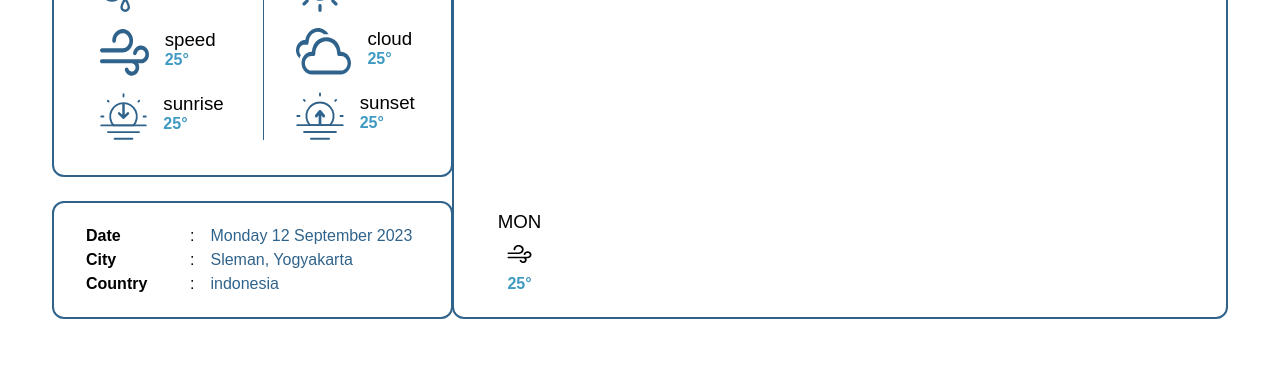
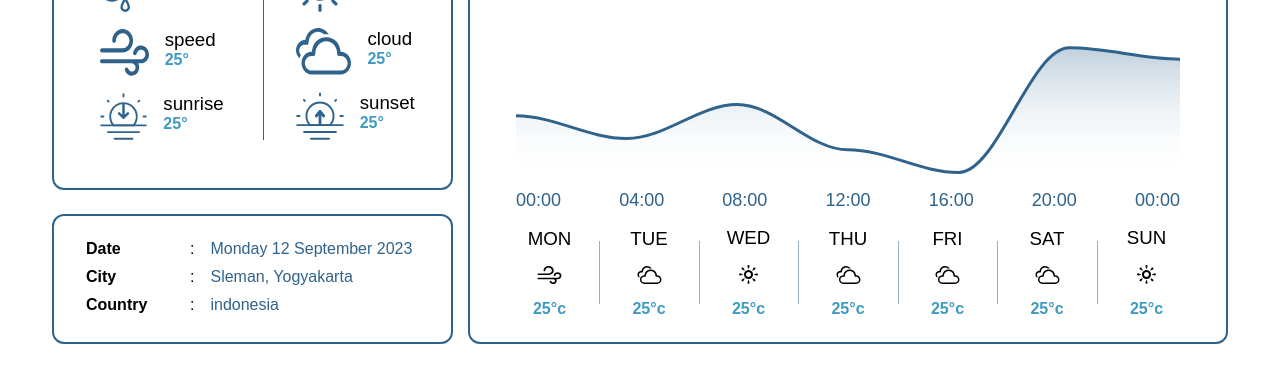
Before and after one commit to h-yusuf/wheatheringAPI, a plain HTML site: page index.html in a window 1280 px wide. Shown: the part 491-877 px from the top of the page. Before the commit the page ends 852 px from the top, so only its background shows below. Drawn offline with nearby package versions, Linux system fonts and the light colour scheme; a web font is replaced by a local one.

Commit message:
add file

```diff
--- a/index.html
+++ b/index.html
@@ -1,65 +1,69 @@
 <!DOCTYPE html>
 <html lang="en">
-
   <head>
-    <meta charset="UTF-8">
-    <meta name="viewport" content="width=device-width, initial-scale=1.0">
+    <meta charset="UTF-8" />
+    <meta name="viewport" content="width=device-width, initial-scale=1.0" />
     <title>Weateher.sh</title>
-        <link rel="preconnect" href="https://fonts.googleapis.com">
-        <link rel="preconnect" href="https://fonts.gstatic.com" crossorigin>
-        <link href="https://fonts.googleapis.com/css2?family=Laila:wght@300;400;500&display=swap" rel="stylesheet">
-        <link rel="stylesheet" href="style.css">
+    <link rel="preconnect" href="https://fonts.googleapis.com" />
+    <link rel="preconnect" href="https://fonts.gstatic.com" crossorigin />
+    <link
+      href="https://fonts.googleapis.com/css2?family=Laila:wght@300;400;500&display=swap"
+      rel="stylesheet"
+    />
+    <link rel="stylesheet" href="style.css" />
   </head>
 
   <body>
     <nav>
       <div class="navbar">
-        <img src="./asset/Weather.sh.png" alt="">
+        <img src="./asset/Weather.sh.png" alt="" />
         <div class="nav-between">
           <div class="search">
-                <input type="text" placeholder="Enter City Name">
-                <button type="button" ><ion-icon name="search-outline"></ion-icon></button>
+            <input type="text" id="input" placeholder="Enter City Name" aria-describedby="button-submit" />
+            <button type="button" id="button-submit">
+              <ion-icon name="search-outline"></ion-icon>
+            </button>
           </div>
           <a href="">
-                <img src="./asset/ri_menu-2-fill.svg" alt="">
+            <img src="./asset/ri_menu-2-fill.svg" alt="" />
           </a>
         </div>
       </div>
-    <div class="contain row ">
+    </nav>
+    <div class="contain row">
       <div class="bg-contain">
         <!-- <img src="./asset/background.jpg" alt="">             -->
         <div class="absolute-containt">
-                <ion-icon  name="sunny-outline"></ion-icon>
-                <h1>25°</h1>
-                <h5>Sleman,<span>Yogyakarta</span></h5>
+          <ion-icon name="sunny-outline"></ion-icon>
+          <h1 class="result">25°</h1>
+          <h5 class="city">Sleman,<span>Yogyakarta</span></h5>
         </div>
         <div class="absolute-rg-containt">
           <h2>06:30</h2>
           <h5>Senin 12 <span>September </span>2023</h5>
         </div>
       </div>
-        <div class="grid-contain gap-24">
-
+      <div class="grid-contain">
         <div class="col-1">
           <div class="row-1">
             <div class="justify-between flex gap-32">
               <div class="grid gap-16">
                 <div class="flex gap-16">
-                                <img src="./asset/icon-blue/humidility.svg" alt="">
+                  <img src="./asset/icon-blue/humidility.svg" alt="" />
                   <div class="gap-4">
                     <h3 class="fw">humadity</h3>
                     <h4 class="primary-color">25°</h4>
                   </div>
                 </div>
                 <div class="flex gap-16">
-                                <img src="./asset/icon-blue/speed.svg" alt="">
+                  <img src="./asset/icon-blue/speed.svg" alt="" />
                   <div class="gap-4">
                     <h3 class="fw">speed</h3>
                     <h4 class="primary-color">25°</h4>
                   </div>
                 </div>
                 <div class="flex gap-16">
-                                <img src="./asset/icon-blue/sunrise.svg" alt="">
+                  <img src="./asset/icon-blue/sunrise.svg" alt="" />
                   <div class="gap-4">
                     <h3 class="fw">sunrise</h3>
                     <h4 class="primary-color">25°</h4>
@@ -69,21 +73,21 @@
               <div class="line"></div>
               <div class="grid gap-16">
                 <div class="flex gap-16">
-                                <img src="./asset/icon-blue/sun.svg" alt="">
+                  <img src="./asset/icon-blue/sun.svg" alt="" />
                   <div class="gap-4">
                     <h3 class="fw">temp</h3>
                     <h4 class="primary-color">25°</h4>
                   </div>
                 </div>
                 <div class="flex gap-16">
-                                <img src="./asset/icon-blue/cloud.svg" alt="">
+                  <img src="./asset/icon-blue/cloud.svg" alt="" />
                   <div class="gap-4">
                     <h3 class="fw">cloud</h3>
                     <h4 class="primary-color">25°</h4>
                   </div>
                 </div>
                 <div class="flex gap-16">
-                                <img src="./asset/icon-blue/sunset.svg" alt="">
+                  <img src="./asset/icon-blue/sunset.svg" alt="" />
                   <div class="gap-4">
                     <h3 class="fw">sunset</h3>
                     <h4 class="primary-color">25°</h4>
@@ -110,19 +114,87 @@
             </div>
           </div>
         </div>
-            <div class="col-2 flex justify-between">
+        <div class="col-2 flex justify-between gap-16">
           <h1>one week weather forecast</h1>
-                <div class="flex">
-                    <div class="day-content flex gap-12">
+          <div id="labels-chart" class="ml-min"></div>
+          <ul class="chart-time flex justify-between">
+            <li>
+                00:00
+            </li>
+            <li>
+                04:00
+            </li>
+            <li>
+                08:00
+            </li>
+            <li>
+                12:00
+            </li>
+            <li>
+                16:00
+            </li>
+            <li>
+                20:00
+            </li>
+            <li>
+                00:00
+            </li>
+          </ul>
+          <div class="flex items-center gap-16 justify-between">
+            <div class="day-content flex gap-16">
               <h3 class="fw w-67">MON</h3>
-                        <img src="./asset/icon-black/wind.svg" alt="">
-                        <h4 class="primary-color">25°</h4>
+              <img src="./asset/icon-black/wind.svg" alt="" />
+              <h4 class="primary-color">25°c</h4>
+            </div>
+            <div class="line-sm"></div>
+            <div class="day-content flex gap-16">
+              <h3 class="fw w-67">TUE</h3>
+              <img src="./asset/icon-black/cloud.svg" alt="" />
+              <h4 class="primary-color">25°c</h4>
+            </div>
+            <div class="line-sm"></div>
+            <div class="day-content flex gap-16">
+              <h3 class="fw w-67">WED</h3>
+              <img src="./asset/icon-black/sun.svg" alt="" />
+              <h4 class="primary-color">25°c</h4>
+            </div>
+            <div class="line-sm"></div>
+            <div class="day-content flex gap-16">
+              <h3 class="fw w-67">THU</h3>
+              <img src="./asset/icon-black/cloud.svg" alt="" />
+              <h4 class="primary-color">25°c</h4>
+            </div>
+            <div class="line-sm"></div>
+            <div class="day-content flex gap-16">
+              <h3 class="fw w-67">FRI</h3>
+              <img src="./asset/icon-black/cloud.svg" alt="" />
+              <h4 class="primary-color">25°c</h4>
+            </div>
+            <div class="line-sm"></div>
+            <div class="day-content flex gap-16">
+              <h3 class="fw w-67">SAT</h3>
+              <img src="./asset/icon-black/cloud.svg" alt="" />
+              <h4 class="primary-color">25°c</h4>
+            </div>
+            <div class="line-sm"></div>
+            <div class="day-content flex gap-16">
+              <h3 class="fw w-67">SUN</h3>
+              <img src="./asset/icon-black/sun.svg" alt="" />
+              <h4 class="primary-color">25°c</h4>
             </div>
           </div>
         </div>
       </div>
     </div>
-</nav>
-<script type="module" src="https://unpkg.com/ionicons@7.1.0/dist/ionicons/ionicons.esm.js"></script></body>
-
+    <!-- <a class="weatherwidget-io" href="https://forecast7.com/en/n7d72110d34/sleman/" data-label_1="SLEMAN" data-label_2="WEATHER" data-theme="original" >SLEMAN WEATHER</a>
+<script>
+!function(d,s,id){var js,fjs=d.getElementsByTagName(s)[0];if(!d.getElementById(id)){js=d.createElement(s);js.id=id;js.src='https://weatherwidget.io/js/widget.min.js';fjs.parentNode.insertBefore(js,fjs);}}(document,'script','weatherwidget-io-js');
+</script> -->
+      <script src="script.js"></script>
+      <script src="https://cdn.jsdelivr.net/npm/apexcharts"></script>
+    <script
+      type="module"
+      src="https://unpkg.com/ionicons@7.1.0/dist/ionicons/ionicons.esm.js"
+    ></script>
+  </body>
 </html>
--- a/script.js
+++ b/script.js
@@ -0,0 +1,127 @@
+// ApexCharts options and config
+const searchButton = document.querySelector("#button-submit");
+const inputKeyword = document.querySelector("#input");
+
+searchButton.addEventListener("click", function () {
+    fetch(
+        "https://api.openweathermap.org/data/2.5/weather?q=" +
+        inputKeyword.value +
+        "&appid=bfc55dae938e2e19f113350baa352b75&units=metric"
+    )
+        .then(response => response.json())
+        .then(response => {
+            let result = document.querySelector(".result");
+            result.innerHTML = `<span>${response.main.temp.toFixed(0)}°С</span>`
+        })
+        .then(response => {
+            let result = document.querySelector(".city");
+            result.innerHTML = `<span>${response.name}, ${response.sys.country}</span>`
+        })
+
+
+    inputKeyword.value = null;
+});
+
+window.addEventListener("load", function () {
+    let options = {
+        // set the labels option to true to show the labels on the X and Y axis
+        xaxis: {
+            show: true,
+            categories: [
+                "00:00",
+                "04:00",
+                "08:00",
+                "12:00",
+                "16:00",
+                "20:00",
+                "00:00",
+            ],
+            labels: {
+                show: true,
+                style: {
+                    fontFamily: "poppins",
+                    cssClass: "chart-time",
+                },
+            },
+            axisBorder: {
+                show: false,
+            },
+            axisTicks: {
+                show: false,
+            },
+        },
+        yaxis: {
+            show: false,
+            labels: {
+                show: true,
+                style: {
+                    fontFamily: "poppins",
+                    cssClass: "text-xs  fill-gray-50 ",
+                },
+                formatter: function (value) {
+                    return value + "°c";
+                },
+            },
+        },
+        series: [
+            {
+                name: "Celcius",
+                data: [20, 18, 21, 17, 15, 26, 25],
+                color: "#30638B",
+            },
+        ],
+        chart: {
+            sparkline: {
+                enabled: true,
+            },
+            height: "50%",
+            width: "100%",
+            type: "area",
+            fontFamily: "poppins",
+            dropShadow: {
+                enabled: false,
+            },
+            toolbar: {
+                show: false,
+            },
+        },
+        tooltip: {
+            enabled: true,
+            x: {
+                show: false,
+            },
+        },
+        fill: {
+            type: "gradient",
+            gradient: {
+                opacityFrom: 0.55,
+                opacityTo: 0,
+                shade: "#E3F3FB",
+                gradientToColors: ["#E3F3FB"],
+            },
+        },
+        dataLabels: {
+            enabled: false,
+        },
+        stroke: {
+            width: 3,
+        },
+        legend: {
+            show: true,
+        },
+        grid: {
+            show: false,
+        },
+    };
+
+    if (
+        document.getElementById("labels-chart") &&
+        typeof ApexCharts !== "undefined"
+    ) {
+        const chart = new ApexCharts(
+            document.getElementById("labels-chart"),
+            options
+        );
+        chart.render();
+    }
+});
--- a/style.css
+++ b/style.css
@@ -92,7 +92,7 @@ button ion-icon {
     position: relative;
     border-radius: 24px;
     overflow: hidden;
-    box-shadow: 0px 6px 20px 0px #30638B;
+    box-shadow: 0px 8px 18px 0px var(--main-color)
 }
 
 .bg-contain ion-icon {
@@ -160,6 +160,9 @@ button ion-icon {
 .grid{
     display: grid;
 }
+.items-center{
+    align-items: center;
+}
 .justify-between{
     justify-content: space-between;
 }
@@ -191,7 +194,8 @@ background: var(--main-color);
     border-radius: 12px;
     flex-direction: column;
     border: 2px solid var(--main-color);
-    padding: 24px 32px;
+    padding: 24px 46px;
+    margin-left: 24px;
 }
 .col-2 h1{
     font-size: 28px;
@@ -208,3 +212,19 @@ background: var(--main-color);
 .day-content h3{
     text-align: center;
 }
+.line-sm{
+    width: 1px;
+height: 63px;
+background-color: var(--main-color);
+opacity: 0.5;
+}
+.chart-time{
+    font-size: 18px;
+}
+.apexcharts-data-labels{
+    border-radius: 100% !important;
+}
+li{
+    list-style: none;
+    color: var(--main-color);
+}
```
Lines whose indentation alone changed are shown as unchanged.
